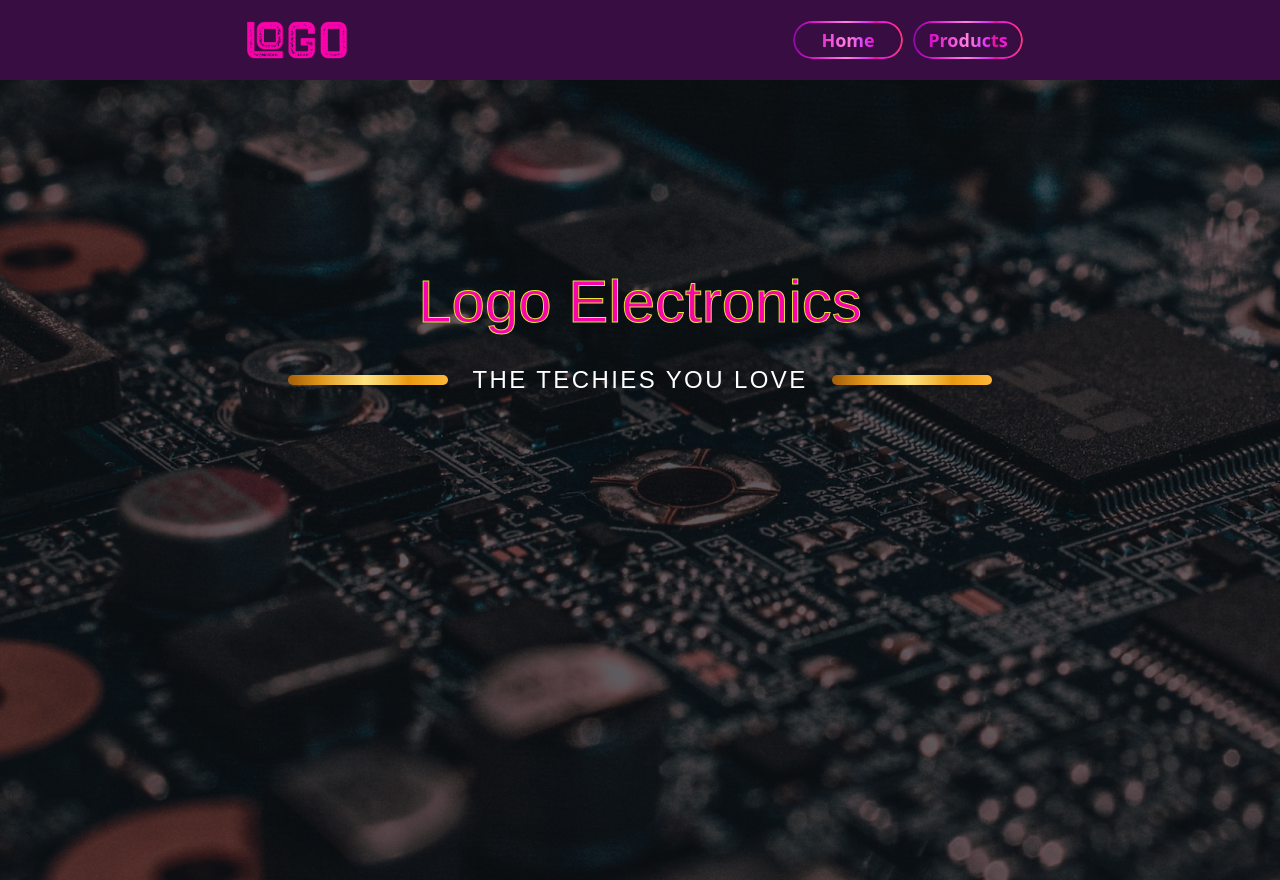
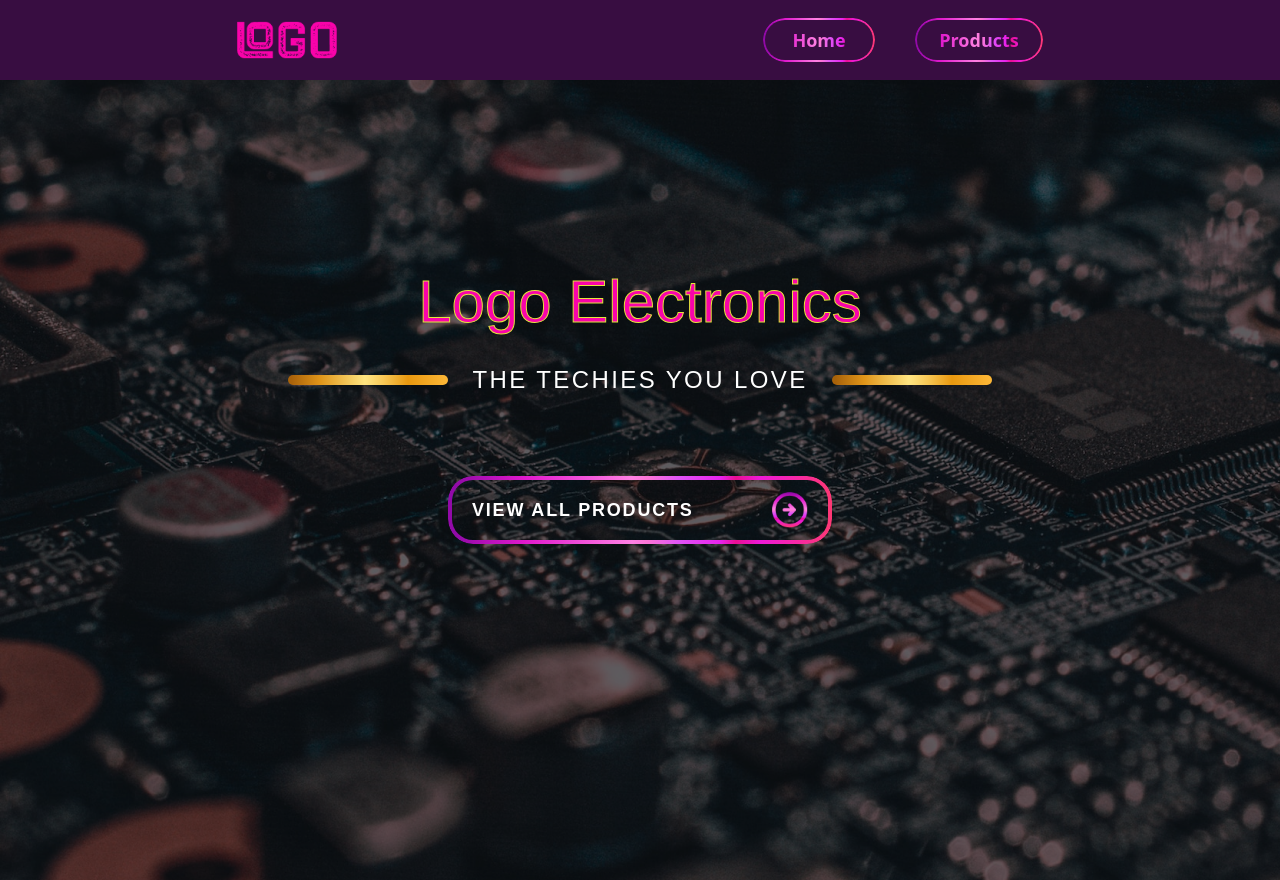
Before and after one commit to sabin-thapa/logo-electronics-nextjs, a Next.js app: page /home in a window 1280 px wide. Built offline with nearby package versions, Linux system fonts and the light colour scheme; a web font is replaced by a local one.

Commit message:
feat: add main homepage texts and button
added the heading and subheading and reused the button component in view all products button section

```diff
--- a/package.json
+++ b/package.json
@@ -23,6 +23,7 @@
     "postcss": "8.4.24",
     "react": "18.2.0",
     "react-dom": "18.2.0",
+    "react-icons": "^4.9.0",
     "tailwindcss": "3.3.2",
     "typescript": "5.1.3"
   },
--- a/src/components/Button.tsx
+++ b/src/components/Button.tsx
@@ -4,23 +4,34 @@ import React from "react";
 
 interface ButtonProps extends React.ButtonHTMLAttributes<HTMLButtonElement> {
   fontColor?: string;
+  borderWidth?: string;
+  bolderBorder?: boolean
 }
 
 const Button: React.FC<ButtonProps> = ({
   children,
   className,
   fontColor,
+  borderWidth,
+  bolderBorder,
   ...props
 }) => {
+
+  const buttonStyles = {
+    color: fontColor,
+    borderWidth: borderWidth
+  }
+
   return (
     <button
       className={classNames(
         styles.btn,
         "text-white px-6 py-2 font-poppins font-bold text-lg",
         { [styles.gradient_font]: !fontColor },
+        {[styles.bolder_border]: bolderBorder},
         className
       )}
-      style={{ color: fontColor }}
+      style={buttonStyles}
       {...props}
     >
       {children}
--- a/src/components/NavBar.tsx
+++ b/src/components/NavBar.tsx
@@ -10,10 +10,10 @@ const NavBar = () => {
       </div>
       <div className='flex items-center'>
         <Link href='/'>
-         <Button>Home</Button>
+         <Button className='w-28 mr-10'>Home</Button>
         </Link>
         <Link href='/'>
-         <Button >Products</Button>
+         <Button className='w-32' >Products</Button>
         </Link>
       </div>
     </nav>
--- a/src/pages/home.tsx
+++ b/src/pages/home.tsx
@@ -1,4 +1,8 @@
+import Button from "@/components/Button";
 import styles from "../styles/Home.module.css";
+import { BsFillArrowRightCircleFill } from "react-icons/bs";
+import Image from "next/image";
+
 const Home = () => {
   return (
     <div className="main-bg-wrapper">
@@ -8,11 +12,15 @@ const Home = () => {
         width={1920}
         alt="bg-image"
       /> */}
-      <h1 className={`font-routhem text-pinky text-6xl text-center pt-48 ${styles.title_text}`}>
+      <h1
+        className={`font-routhem text-pinky text-6xl text-center pt-48 ${styles.title_text}`}
+      >
         Logo Electronics
       </h1>
       <div className="flex items-center justify-center text-center py-4 pt-8">
-        <div className={`w-40 h-[10px] bg-gray-400 ${styles.gradient_text} rounded-md`}></div>
+        <div
+          className={`w-40 h-[10px] bg-gray-400 ${styles.gradient_text} rounded-md`}
+        ></div>
 
         <h3
           className={`uppercase font-routhem text-center text-white  tracking-widest text-2xl mx-6 `}
@@ -20,7 +28,19 @@ const Home = () => {
           The Techies You Love
         </h3>
 
-        <div className={`w-40 h-[10px] bg-gray-400 ${styles.gradient_text} rounded-md`}></div>
+        <div
+          className={`w-40 h-[10px] bg-gray-400 ${styles.gradient_text} rounded-md`}
+        ></div>
+      </div>
+      <div className="flex justify-center py-16">
+        <Button
+          className="flex justify-between items-center w-96 py-4 text-white font-routhem uppercase tracking-widest"
+          fontColor="#fff"
+          bolderBorder={true}
+        >
+          <span> View All Products </span>
+          <Image src="/assets/right_arrow.png" width={36} height={36} alt="right arrow" />
+        </Button>
       </div>
     </div>
   );
--- a/src/styles/Button.module.css
+++ b/src/styles/Button.module.css
@@ -1,8 +1,8 @@
 .btn {
   position: relative;
-  padding: 5px 5px;
-  width: 110px;
-  margin-right: 10px;
+}
+
+.gradient_font {
   background: linear-gradient(
     90deg,
     #920aa8 2%,
@@ -18,7 +18,6 @@
   );
   -webkit-background-clip: text;
   -webkit-text-fill-color: transparent;
-  color: white;
 }
 
 .btn_active {
@@ -52,3 +51,35 @@
   -webkit-mask-composite: destination-out;
   mask-composite: exclude;
 }
+
+.bolder_border {
+  position: relative;
+}
+
+.bolder_border::before {
+  content: "";
+  position: absolute;
+  top: 0;
+  left: 0;
+  right: 0;
+  bottom: 0;
+  border-radius: 25px;
+  border: 4px solid transparent;
+  background: linear-gradient(
+      90deg,
+      #920aa8 2%,
+      #e019cc 20%,
+      #ff81e3 48%,
+      #fc75d6 52%,
+      #df55f6 60%,
+      #e822ec 71%,
+      #e80f91 75%,
+      #ee19d8 81.25%,
+      #f323b7 87.5%,
+      #fe3873 100%
+    )
+    border-box;
+  -webkit-mask: linear-gradient(#fff 0 0) padding-box, linear-gradient(#fff 0 0);
+  -webkit-mask-composite: destination-out;
+  mask-composite: exclude;
+}
```
Also changed, not shown: public/assets/right_arrow.png (added), 1 other file (tests, documents, lock files or other folders).
